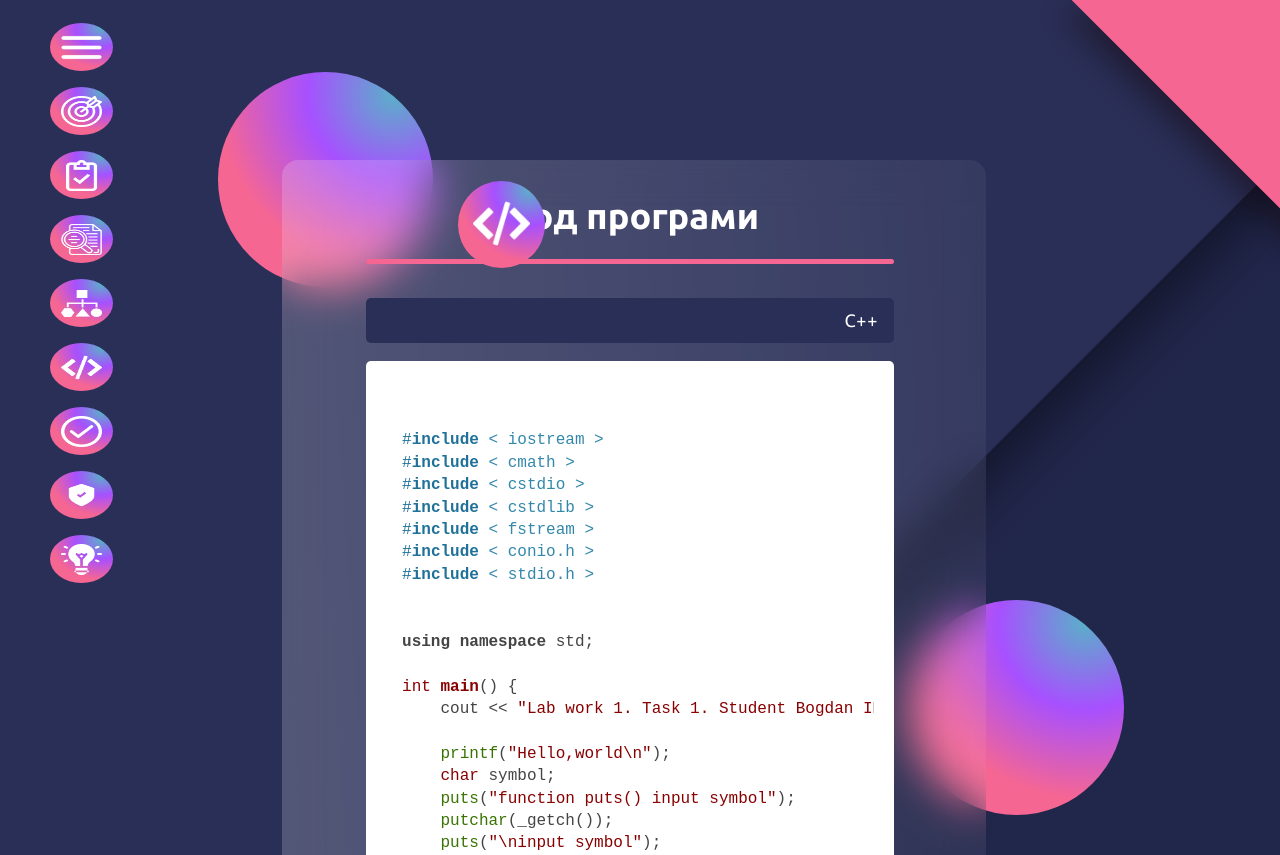
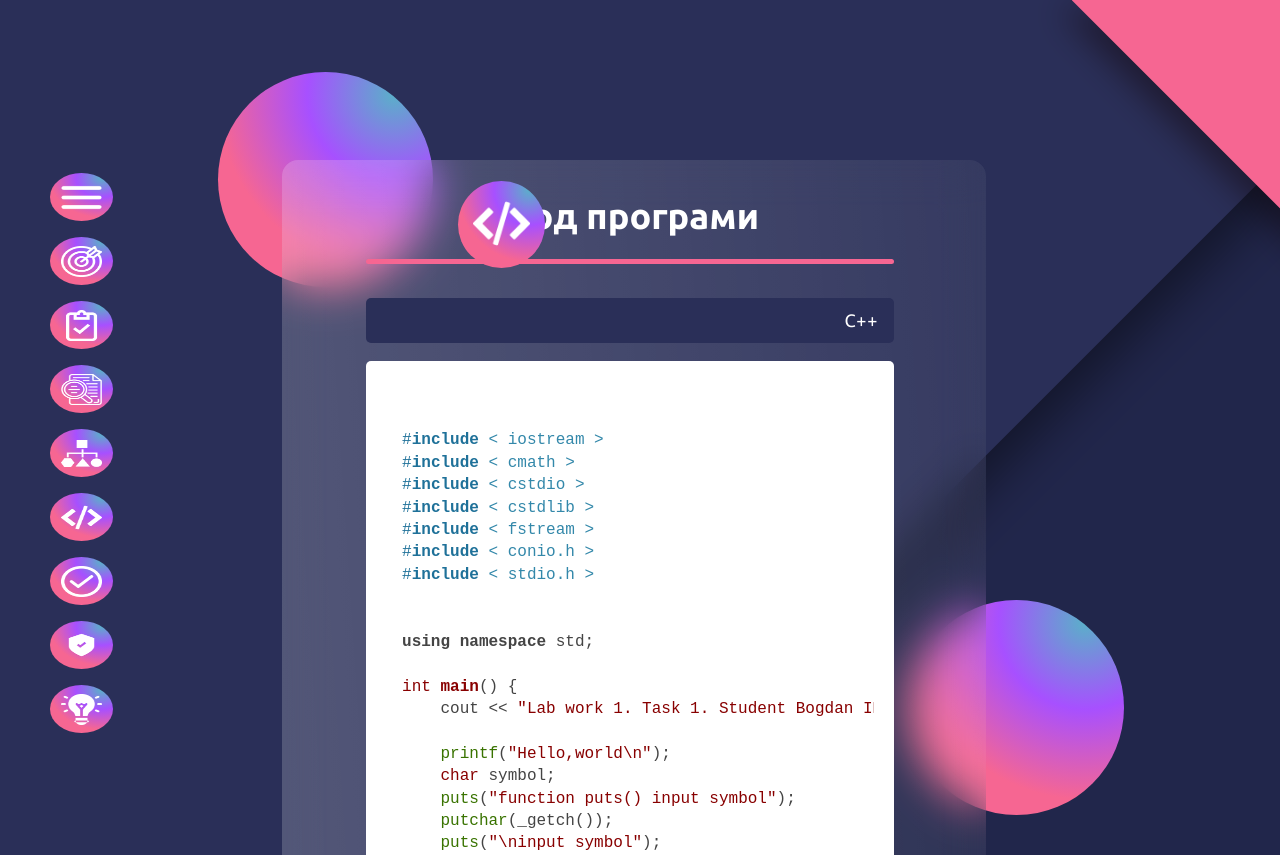
Before and after one commit to FravinCustodianStudent/Op__hlobal, a website built with Parcel: page Lab1/Code.html in a window 1280 px wide. Shown: the top 855 px of the page. Built offline with nearby package versions, Linux system fonts and the light colour scheme.

Commit message:
LAb 5, 6*

```diff
--- a/css/style.css
+++ b/css/style.css
@@ -78,7 +78,7 @@
   position: fixed;
 
   margin-left: 50px;
-  //margin-top: 45px;
+ margin-top: 150px;
   width:350px;
 height: 100%;
 }
```
